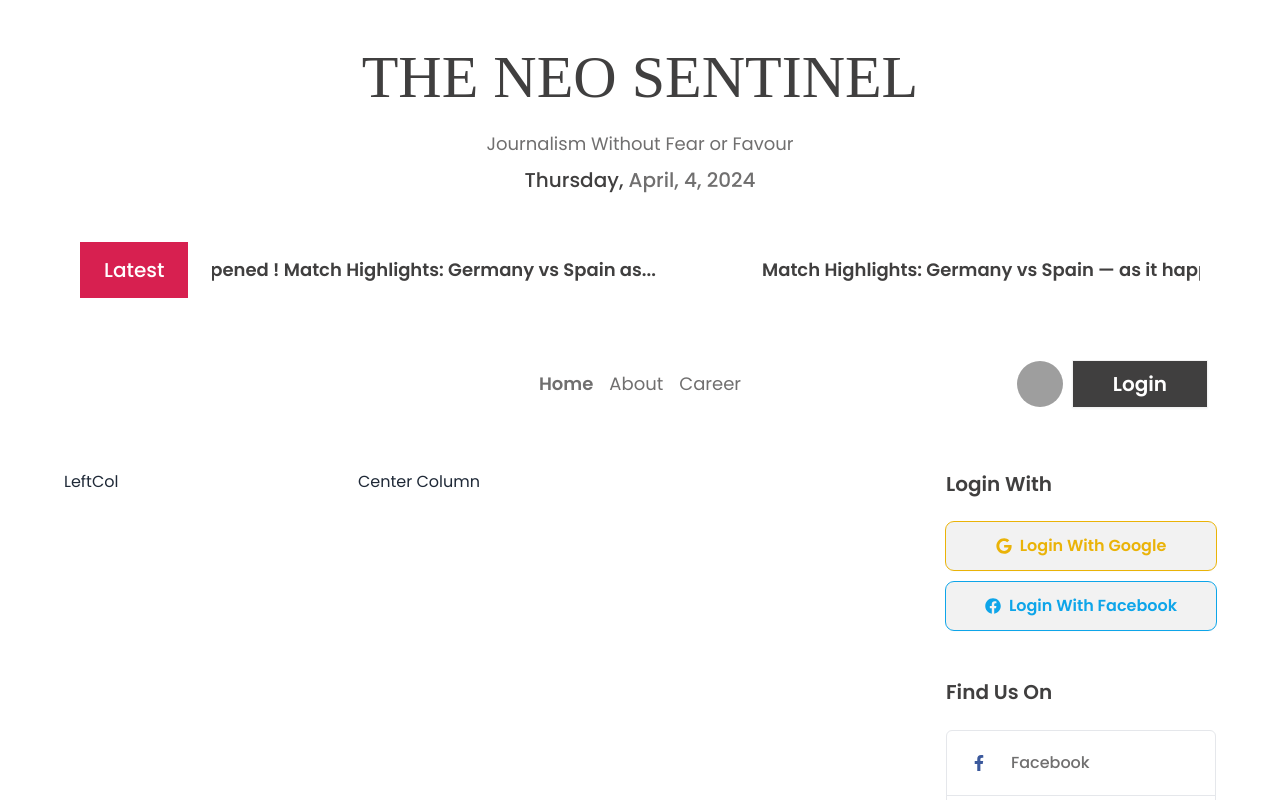
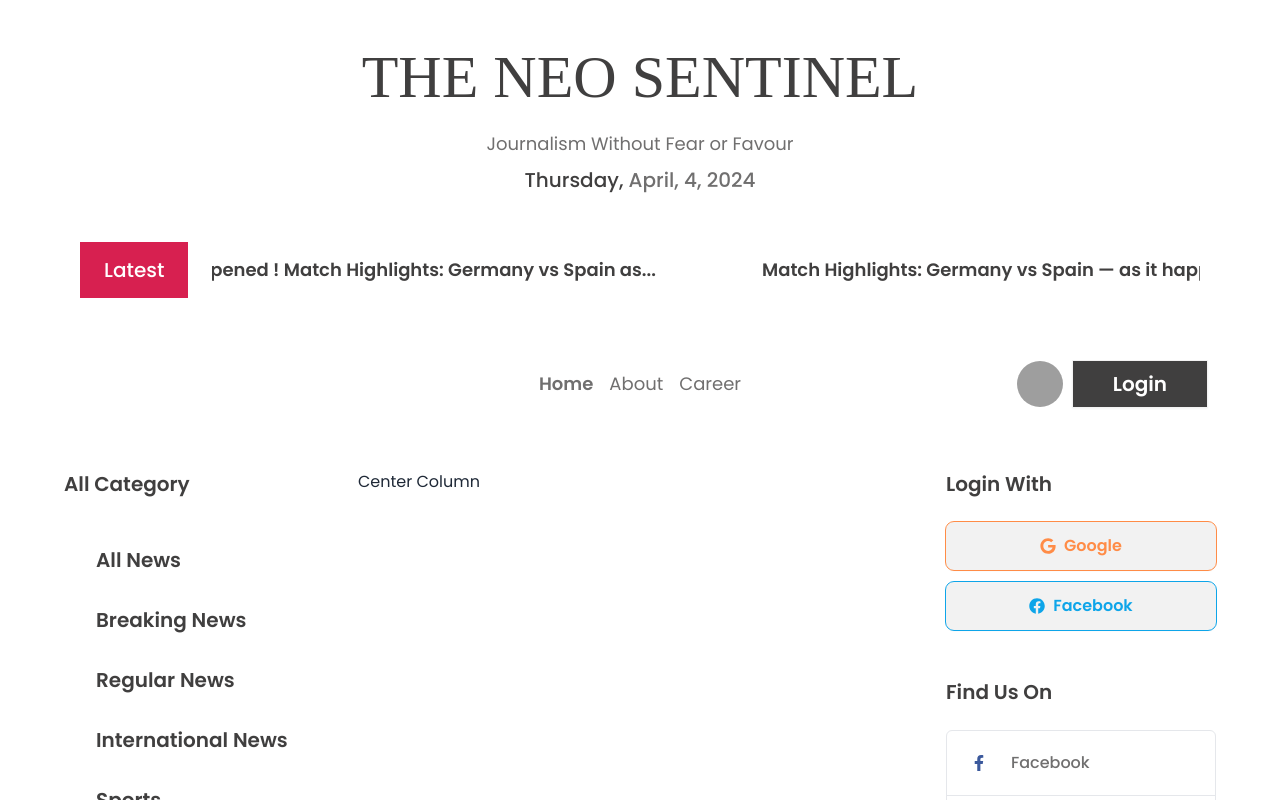
Before and after one commit to SM-Noushan/react-neo-sentinel-ph-practise, a React (Vite) app: page / in a window 1280 px wide. Shown: the top 800 px of the page. Built offline with nearby package versions, Linux system fonts and the light colour scheme; grey boxes are pictures that could not be loaded; a web font is replaced by a local one.

Commit message:
added left column->categories(home page)

```diff
--- a/src/components/LeftColumn.jsx
+++ b/src/components/LeftColumn.jsx
@@ -1,5 +1,35 @@
+import { NavLink } from "react-router-dom";
+import useData from "../hooks/useData";
+import SectionHeader from "./shared/SectionHeader";
+import Spinner from "./shared/Spinner";
+
 const LeftColumn = () => {
-  return <div>LeftCol</div>;
+  const { data, loading } = useData("/data/categories.json");
+  return (
+    <>
+      <div>
+        <SectionHeader title="All Category" styles="mb-8" />
+        {loading ? (
+          <Spinner />
+        ) : (
+          data.map((category) => (
+            <NavLink
+              key={category.id}
+              className={({ isActive }) =>
+                isActive
+                  ? "*:bg-dark-06 rounded-md font-semibold text-dark-02"
+                  : "hover:underline text-dark-04 font-medium"
+              }
+            >
+              <div className="px-8 py-4 text-xl">
+                <h3>{category.name}</h3>
+              </div>
+            </NavLink>
+          ))
+        )}
+      </div>
+    </>
+  );
 };
 
 export default LeftColumn;
--- a/src/components/shared/RightColumn.jsx
+++ b/src/components/shared/RightColumn.jsx
@@ -5,30 +5,28 @@ import qZone1 from "/assets/qZone1.png";
 import qZone2 from "/assets/qZone2.png";
 import qZone3 from "/assets/qZone3.png";
 import bgCover from "/assets/bg.png";
+import SectionHeader from "./SectionHeader";
 
 const RightColumn = () => {
-  const headingCSS = "text-xl text-dark-02 font-semibold";
-  const loginWithBtnCSS = "btn w-full outline outline-1  text-base";
+  const loginWithBtnCSS = "btn w-full outline outline-1 text-base";
   const instagramGradientID = "instagramGradient";
   return (
     <>
       <div className="space-y-6">
-        <h2 className={headingCSS}>Login With</h2>
+        <SectionHeader title="Login With" />
         <div className="space-y-3">
-          <button
-            className={`${loginWithBtnCSS} outline-yellow-500 text-yellow-500`}
-          >
+          <button className={`${loginWithBtnCSS} outline-orange text-orange`}>
             <FaGoogle />
-            Login With Google
+            Google
           </button>
           <button className={`${loginWithBtnCSS} outline-sky-500 text-sky-500`}>
             <FaFacebook />
-            Login With Facebook
+            Facebook
           </button>
         </div>
       </div>
       <div className="my-12 space-y-6">
-        <h2 className={headingCSS}>Find Us On</h2>
+        <SectionHeader title="Find Us On" />
         <div className="rounded-md border border-dark-06 font-medium text-dark-03">
           <div className="flex gap-4 items-center p-4">
             <div className="rounded-full p-2 bg-dark-07 text-[#3B599C]">
@@ -62,15 +60,14 @@ const RightColumn = () => {
           </div>
         </div>
       </div>
-      <div className="my-12 space-y-6 bg-dark-07 rounded-md">
-        <h2 className={`pt-8 pl-2 ${headingCSS}`}>Q-Zone</h2>
+      <div className="my-12 bg-dark-07 rounded-md">
+        <SectionHeader title="Q-Zone" styles="pt-8 pl-2" />
         <div className="space-y-3 p-4">
           <img src={qZone1} alt="qZone-img" />
           <img src={qZone2} alt="qZone-img" />
           <img src={qZone3} alt="qZone-img" />
         </div>
       </div>
-      {/*  https://daisyui.com/images/stock/photo-1635805737707-575885ab0820.jpg */}
       <div
         className="text-center space-y-5 px-8 py-16 text-white"
         style={{ backgroundImage: `url(${bgCover})` }}
--- /dev/null
+++ b/src/components/shared/SectionHeader.jsx
@@ -0,0 +1,11 @@
+import PropTypes from "prop-types";
+const SectionHeader = ({ title, styles = "" }) => {
+  return (
+    <h2 className={`text-xl text-dark-02 font-semibold ${styles}`}>{title}</h2>
+  );
+};
+SectionHeader.propTypes = {
+  title: PropTypes.string.isRequired,
+  styles: PropTypes.string,
+};
+export default SectionHeader;
--- /dev/null
+++ b/src/components/shared/Spinner.jsx
@@ -0,0 +1,10 @@
+import FadeLoader from "react-spinners/FadeLoader";
+const Spinner = () => {
+  return (
+    <div className="flex justify-center my-12">
+      <FadeLoader color="#dd2c6c" height={20} />
+    </div>
+  );
+};
+
+export default Spinner;
--- /dev/null
+++ b/src/hooks/useData.jsx
@@ -0,0 +1,19 @@
+import { useEffect, useState } from "react";
+
+const useData = (url) => {
+  const [data, setData] = useState([]);
+  const [loading, setLoading] = useState(true);
+  useEffect(() => {
+    const fetchData = async () => {
+      setLoading(true);
+      const res = await fetch(url);
+      const data = await res.json();
+      setData(data);
+      setLoading(false);
+    };
+    fetchData();
+  }, [url]);
+  return { data, loading };
+};
+
+export default useData;
--- a/src/pages/home/Home.jsx
+++ b/src/pages/home/Home.jsx
@@ -12,7 +12,7 @@ const Home = () => {
       <LatestNews />
       <NavBar />
       <div className="grid grid-cols-4 gap-6 my-12">
-        <div>
+        <div className="flex flex-col gap-6">
           <LeftColumn />
         </div>
         <div className="col-span-2">
```
